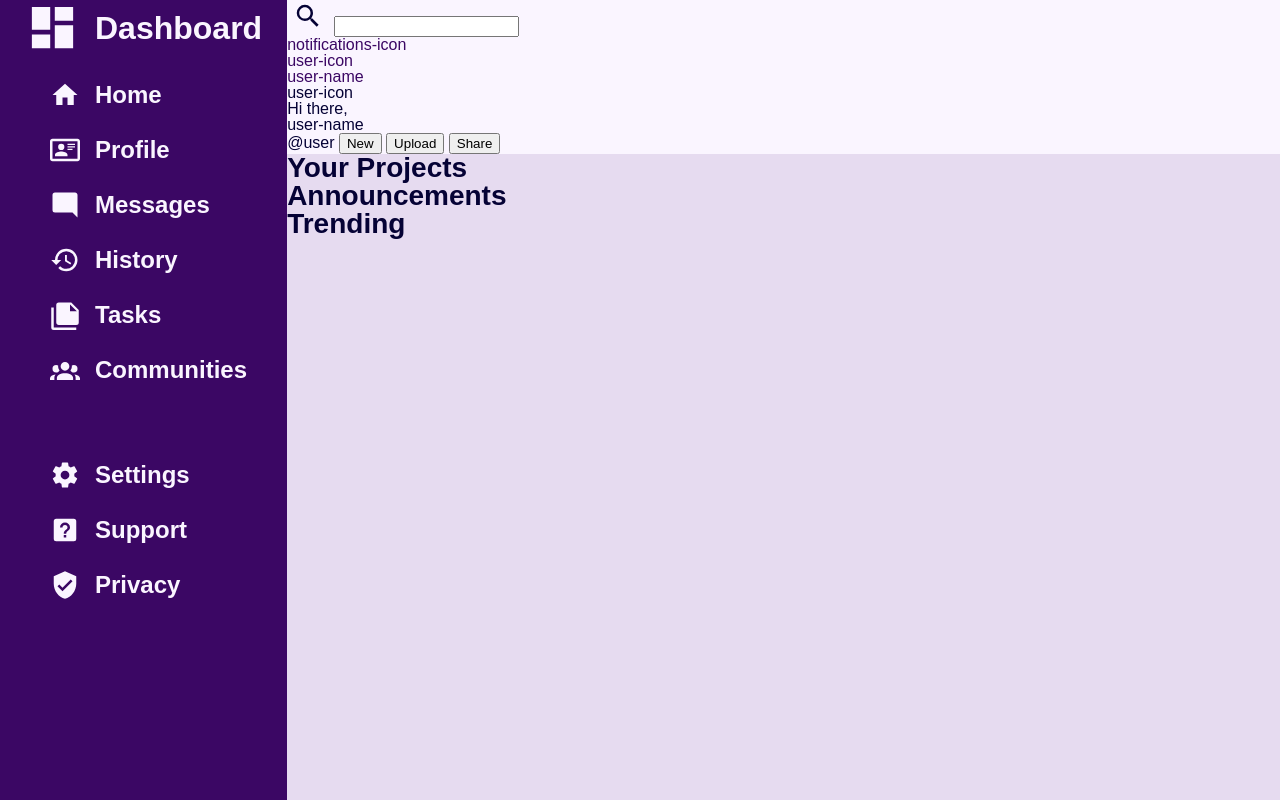
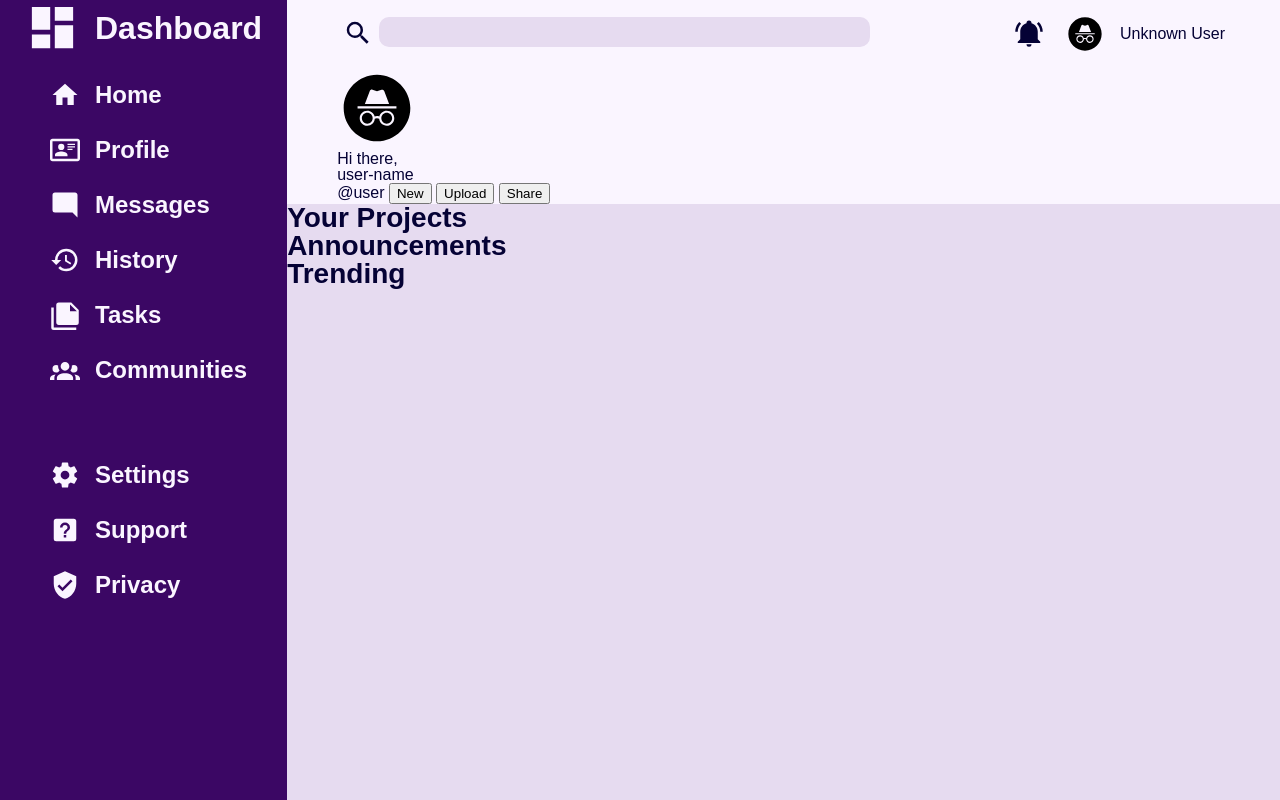
Before and after one commit to Gajdascz/odin-admin-dashboard, a plain HTML site: page index.html in a window 1280 px wide. Drawn offline with Linux system fonts and the light colour scheme; a web font is replaced by a local one.

Commit message:
Style and structure header row one
Applied styling and structure adjustments to row 1 of the header
  ->Search
  ->Notifications button
  ->User icon small
  ->User name small

```diff
--- a/index.html
+++ b/index.html
@@ -12,7 +12,10 @@
 
 <body>
   <div class="grid-container">
+
     <header class="header-container">
+
+      <div class="header-row-1">
         <label for="header-search">
             <button type="button" class="search-button">
               <svg class="search-icon" xmlns="http://www.w3.org/2000/svg" viewBox="0 0 24 24">
@@ -21,21 +24,27 @@
             </button>
           <input type="search" name="header-search" id="header-search">
         </label>
-      <a href="#">
-        <div class="notifications-icon">notifications-icon</div>
-      </a>
-      <a href="#">
-        <div class="user-icon">user-icon</div>
-      </a>
-      <a href="#">
-        <div class="user-name">user-name</div>
-      </a>
-      <div class="user-icon">user-icon</div>
+
+      <button type="button" class="notifications-button">
+        <svg class="notifications-icon" xmlns="http://www.w3.org/2000/svg" viewBox="0 0 24 24">
+          <path d="M21,19V20H3V19L5,17V11C5,7.9 7.03,5.17 10,4.29C10,4.19 10,4.1 10,4A2,2 0 0,1 12,2A2,2 0 0,1 14,4C14,4.1 14,4.19 14,4.29C16.97,5.17 19,7.9 19,11V17L21,19M14,21A2,2 0 0,1 12,23A2,2 0 0,1 10,21M19.75,3.19L18.33,4.61C20.04,6.3 21,8.6 21,11H23C23,8.07 21.84,5.25 19.75,3.19M1,11H3C3,8.6 3.96,6.3 5.67,4.61L4.25,3.19C2.16,5.25 1,8.07 1,11Z" />
+        </svg>
+      </button>
+      <svg class="header-row-1-user-icon" xmlns="http://www.w3.org/2000/svg" viewBox="0 0 24 24">
+        <path d="M12 2C17.5 2 22 6.5 22 12S17.5 22 12 22 2 17.5 2 12 6.5 2 12 2M14.92 12.81C13.84 12.81 12.95 13.56 12.71 14.56C12.17 14.33 11.66 14.39 11.29 14.55C11.05 13.55 10.15 12.81 9.08 12.81C7.83 12.81 6.82 13.82 6.82 15.07C6.82 16.32 7.83 17.33 9.08 17.33C10.28 17.33 11.24 16.42 11.33 15.25C11.53 15.12 12.04 14.86 12.67 15.26C12.77 16.42 13.73 17.33 14.92 17.33C16.17 17.33 17.18 16.32 17.18 15.07C17.18 13.82 16.17 12.81 14.92 12.81M9.08 13.45C10 13.45 10.7 14.18 10.7 15.07C10.7 15.96 10 16.69 9.08 16.69C8.19 16.69 7.46 15.96 7.46 15.07C7.46 14.18 8.19 13.45 9.08 13.45M14.92 13.45C15.81 13.45 16.54 14.18 16.54 15.07C16.54 15.96 15.81 16.69 14.92 16.69C14 16.69 13.3 15.96 13.3 15.07C13.3 14.18 14 13.45 14.92 13.45M17.83 11.5H6.17V12.17H17.83V11.5M14.15 6.89C14 6.59 13.67 6.43 13.35 6.53L12 7L10.65 6.53L10.61 6.5C10.29 6.43 9.95 6.61 9.84 6.92L8.36 10.83H15.64L14.16 6.92L14.15 6.89Z" />
+      </svg>
+      <div class="user-name">Unknown User</div>
+    </div>
+    <div class="header-row-2">
+      <svg class="header-row-2-user-icon" xmlns="http://www.w3.org/2000/svg" viewBox="0 0 24 24">
+        <path d="M12 2C17.5 2 22 6.5 22 12S17.5 22 12 22 2 17.5 2 12 6.5 2 12 2M14.92 12.81C13.84 12.81 12.95 13.56 12.71 14.56C12.17 14.33 11.66 14.39 11.29 14.55C11.05 13.55 10.15 12.81 9.08 12.81C7.83 12.81 6.82 13.82 6.82 15.07C6.82 16.32 7.83 17.33 9.08 17.33C10.28 17.33 11.24 16.42 11.33 15.25C11.53 15.12 12.04 14.86 12.67 15.26C12.77 16.42 13.73 17.33 14.92 17.33C16.17 17.33 17.18 16.32 17.18 15.07C17.18 13.82 16.17 12.81 14.92 12.81M9.08 13.45C10 13.45 10.7 14.18 10.7 15.07C10.7 15.96 10 16.69 9.08 16.69C8.19 16.69 7.46 15.96 7.46 15.07C7.46 14.18 8.19 13.45 9.08 13.45M14.92 13.45C15.81 13.45 16.54 14.18 16.54 15.07C16.54 15.96 15.81 16.69 14.92 16.69C14 16.69 13.3 15.96 13.3 15.07C13.3 14.18 14 13.45 14.92 13.45M17.83 11.5H6.17V12.17H17.83V11.5M14.15 6.89C14 6.59 13.67 6.43 13.35 6.53L12 7L10.65 6.53L10.61 6.5C10.29 6.43 9.95 6.61 9.84 6.92L8.36 10.83H15.64L14.16 6.92L14.15 6.89Z" />
+      </svg>
       <div class="user-greeting">Hi there,</div>
       <div class="user-name">user-name</div><span class="user-social-tag">@user</span>
       <button class="btn-new" type="button">New</button>
       <button class="btn-upload" type="button">Upload</button>
       <button class="btn-share" type="button">Share</button>
+    </div>
     </header>
 
     <nav class="sidebar-nav-container">
--- a/styles/styles.css
+++ b/styles/styles.css
@@ -1,12 +1,11 @@
+/* #region ROOT, DEFAULT STYLING, AND PAGE LAYOUT STRUCTURE SETTINGS START  */
 @font-face {
   font-family: 'atkinson_hyper_legible';
   src: url('/fonts/atkinsonhyperlegible-regular-webfont.woff2') format('woff2'),
        url('/fonts/atkinsonhyperlegible-regular-webfont.woff') format('woff');
   font-weight: normal;
   font-style: normal;
-
 }
-
 :root {
   box-sizing: border-box;
   font-family: 'atkinson_hyper_legible', sans-serif, 'Open Sans', system-ui, -apple-system, BlinkMacSystemFont, 'Segoe UI', Roboto, Oxygen, Ubuntu, Cantarell, 'Helvetica Neue';
@@ -21,6 +20,7 @@
 body {
   background-color: var(--primary-color);
   color: var(--text-primary);
+  cursor: default;
 }
 h1 {
   font-size: 2rem;
@@ -39,33 +39,92 @@ a {
 a:hover {
   color: var(--text-link-hover);
 }
-
 .grid-container {
   display: grid;
   height: 100vh;
   grid-template-columns: 1fr 4fr;
   grid-template-rows: 1fr 5fr;
 }
+button {
+  cursor: pointer;
+}
+/* #endregion ROOT, DEFAULT STYLING, AND PAGE LAYOUT STRUCTURE SETTINGS END  */
 
+/* HEADER STRUCTURE, CONTENT, AND STYLING START */
 .header-container {
   background-color: var(--primary-color);
   color: var(--text-primary);
   grid-column: 2;
   grid-row: 1;
+  display: grid;
+  grid-template-rows: 1fr 2fr;
+  padding-left: 50px;
+  padding-right: 55px;
 }
-.search-icon {
+
+/* #region HEADER ROW 1 START */
+.header-row-1 {
+  display: grid;
+  grid-template-columns: 1fr max-content max-content max-content;
+  justify-content: space-between;
+  align-items: center;
+  gap: 15px;
+}
+label[for="header-search"] {
+  grid-row: 1;
+  grid-column: 1;
+  display: grid;
+  grid-template-columns: min-content 1fr;
+}
+input#header-search {
+  background-color: var(--primary-accent);
+  border: none;
+  border-radius: 10px;
+  height: 30px;
+  max-width: 80%;
+}
+input#header-search:focus {
+  border: 2px solid var(--secondary-color);
+  color: var(--text-primary);
+  font-family: inherit;
+}
+.notifications-button {
+  grid-row: 1;
+  grid-column: 2;
+}
+.search-icon,
+.notifications-icon {
   width: 30px;
   fill: var(--text-primary);
 }
-.search-icon:hover {
+.search-icon:hover,
+.notifications-icon:hover {
   fill: var(--text-link-hover);
 }
-button.search-button {
+button.search-button,
+button.notifications-button {
   background-color: var(--primary-color);
   border: none;
   cursor: pointer;
 }
+.header-row-1-user-icon {
+  width: 40px;
+}
+.header-row-2-user-icon {
+  width: 80px;
+}
+/* #endregion HEADER ROW 1 END */
+/* #region HEADER ROW 2 START */
 
+/* #endregion HEADER ROW 2 END*/
+/* HEADER STRUCTURE, CONTENT, AND STYLING END */
+
+
+
+
+
+
+/* #region SIDEBAR NAVIGATION STYLING STRUCTURE AND CONTENT START */
 .sidebar-nav-container {
   background-color: var(--secondary-color);
   color: var(--primary-color);
@@ -134,19 +193,6 @@ button.search-button {
 .sidebar-nav-container > h1{
   padding-right: 25px;
 }
-.sidebar-nav-container > a {
-  color: var(--primary-color);
-  font-size: 1.5rem;
-  font-weight: bold;
-}
-.sidebar-nav-container > a:hover {
-  color: var(--accent-color);
-}
-.sidebar-nav-container > h1,
-.sidebar-nav-container > a {
-  align-self: center;
-  justify-self: start;
-}
 .dashboard-h1 {
   grid-area: dashboard-h1;
 }
@@ -177,7 +223,20 @@ button.search-button {
 .privacy-link {
   grid-area: privacy-link;
 }
-
+.sidebar-nav-container > a {
+  color: var(--primary-color);
+  font-size: 1.5rem;
+  font-weight: bold;
+}
+.sidebar-nav-container > a:hover {
+  color: var(--accent-color);
+}
+.sidebar-nav-container > h1,
+.sidebar-nav-container > a {
+  align-self: center;
+  justify-self: start;
+}
+/* #endregion SIDEBAR NAVIGATION STYLING STRUCTURE AND CONTENT END */
 
 
 
```
Also changed, not shown: icons/unknown-user.svg (added). Lines whose indentation alone changed are shown as unchanged.
